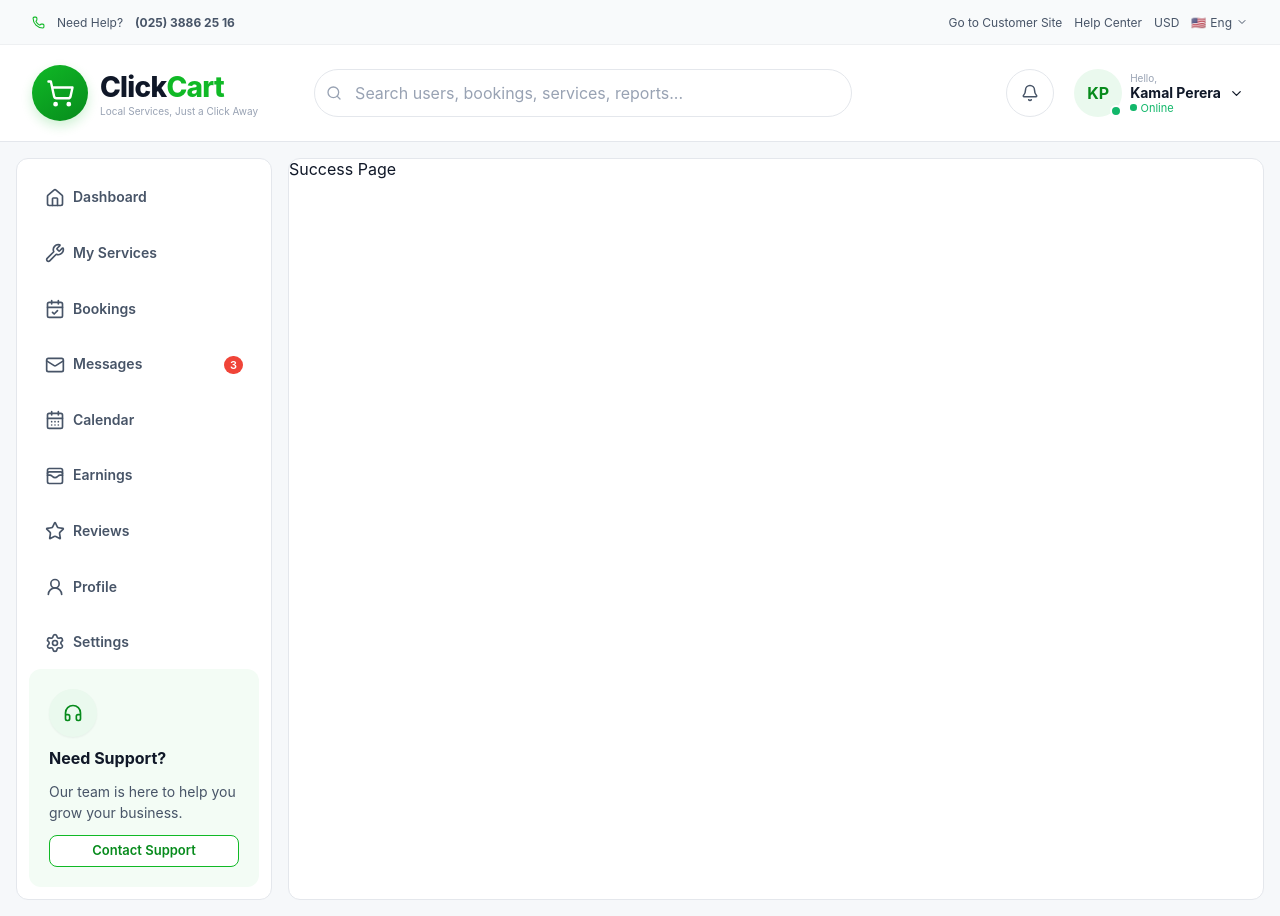
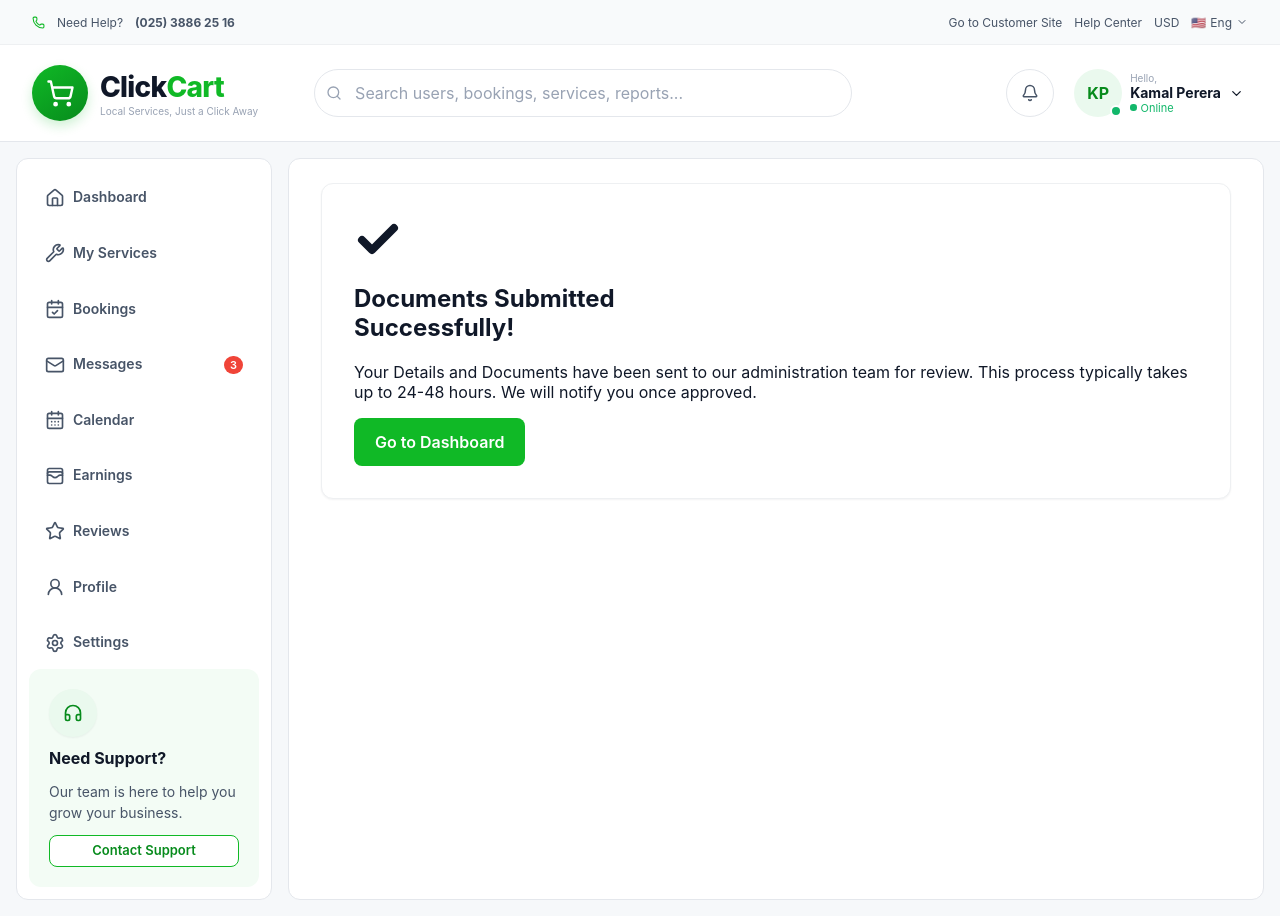
Before and after one commit to GR-Projet-405/ClickCart, a React (Vite) app in the folder frontend/: page /provider/verification/success in a window 1280 px wide. Built offline with nearby package versions, Linux system fonts and the light colour scheme.

Commit message:
implement verification success screen

```diff
--- a/frontend/src/pages/provider/Dashboard/VerificationSuccess.jsx
+++ b/frontend/src/pages/provider/Dashboard/VerificationSuccess.jsx
@@ -1,3 +1,46 @@
+import React from "react";
+import { useNavigate } from "react-router-dom";
+import { Check } from "lucide-react";
+
+import PageContainer from "../../../components/common/PageContainer";
+import Card from "../../../components/common/Card";
+import Button from "../../../components/common/Button";
+
+import "./Verification.css";
+
 export default function VerificationSuccess() {
-    return <div>Success Page</div>;
+    const navigate = useNavigate();
+
+    const handleGoToDashboard = () => {
+        // Navigate back to the dashboard when the button is clicked
+        navigate("/provider/dashboard");
+    };
+
+    return (
+        <PageContainer className="cc-verification-page">
+            <Card variant="default" padding="lg" className="cc-success-card">
+                <div className="cc-success-content">
+
+                    {/* Green Tick Icon */}
+                    <div className="cc-success-icon-wrapper">
+                        <div className="cc-success-icon">
+                            <Check size={48} strokeWidth={4} />
+                        </div>
+                    </div>
+
+                    <h2 className="cc-success-title">Documents Submitted<br />Successfully!</h2>
+
+                    <p className="cc-success-description">
+                        Your Details and Documents have been sent to our administration team for review.
+                        This process typically takes up to 24-48 hours. We will notify you once approved.
+                    </p>
+
+                    <Button variant="primary" size="lg" onClick={handleGoToDashboard}>
+                        Go to Dashboard
+                    </Button>
+
+                </div>
+            </Card>
+        </PageContainer>
+    );
 }
```
